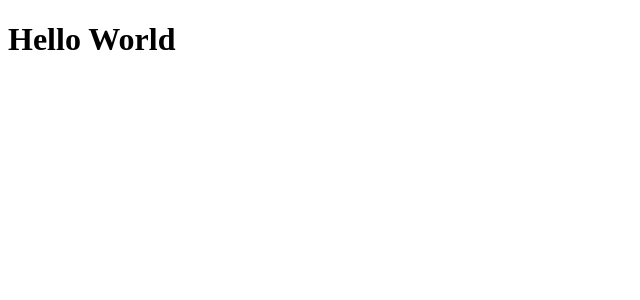
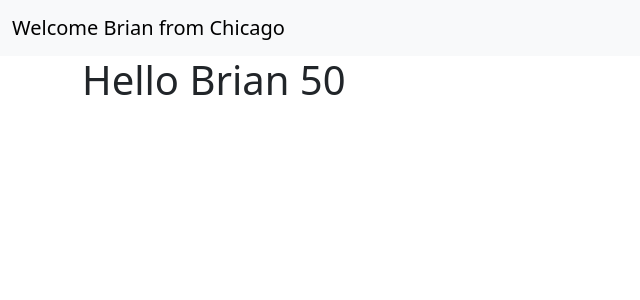
Before and after one commit to bstanton773/kekambas-106_react_intro, a React (Create React App) app: page / in a window 1280 px wide. Shown: the top 300 px of the page, without its empty margins (0-640 px from the left). Built offline with nearby package versions, Linux system fonts and the light colour scheme.

Commit message:
Add navbar with props

```diff
--- a/public/index.html
+++ b/public/index.html
@@ -5,6 +5,7 @@
   <meta http-equiv="X-UA-Compatible" content="IE=edge">
   <meta name="viewport" content="width=device-width, initial-scale=1.0">
   <title>React Intro</title>
+  <link rel="stylesheet" href="https://cdn.jsdelivr.net/npm/bootstrap@5.3.0-alpha1/dist/css/bootstrap.min.css">
 </head>
 <body>
     <!-- React Application grabs this element and injects the app as a child element -->
--- a/src/App.js
+++ b/src/App.js
@@ -1,7 +1,15 @@
+import Navbar from "./components/Navbar";
 
-
-function App(){
-  return <h1>Hello World</h1>
+function App(props){
+    let myName = 'Brian'
+    return (
+        <>
+            <Navbar city="Chicago" test={123} name={myName} />
+            <div className="container">
+                <h1>Hello {myName} {10 * 5}</h1>
+            </div>
+        </>
+        );
 }
 
 export default App;
--- /dev/null
+++ b/src/components/Navbar.jsx
@@ -0,0 +1,13 @@
+import React from 'react'
+
+export default function Navbar(props) {
+    // console.log(props);
+    // console.log(typeof props);
+    return (
+        <nav className="navbar bg-body-tertiary">
+            <div className='container-fluid'>
+                <a className='navbar-brand' href="/">Welcome {props.name} from {props.city}</a>
+            </div>
+        </nav>
+    )
+}
--- a/src/index.js
+++ b/src/index.js
@@ -4,7 +4,7 @@ import App from './App';
 
 const root = ReactDOM.createRoot(document.getElementById('root'));
 root.render(
-  <React.StrictMode>
-    <App />
-  </React.StrictMode>
+    <React.StrictMode>
+        <App />
+    </React.StrictMode>
 );
```
